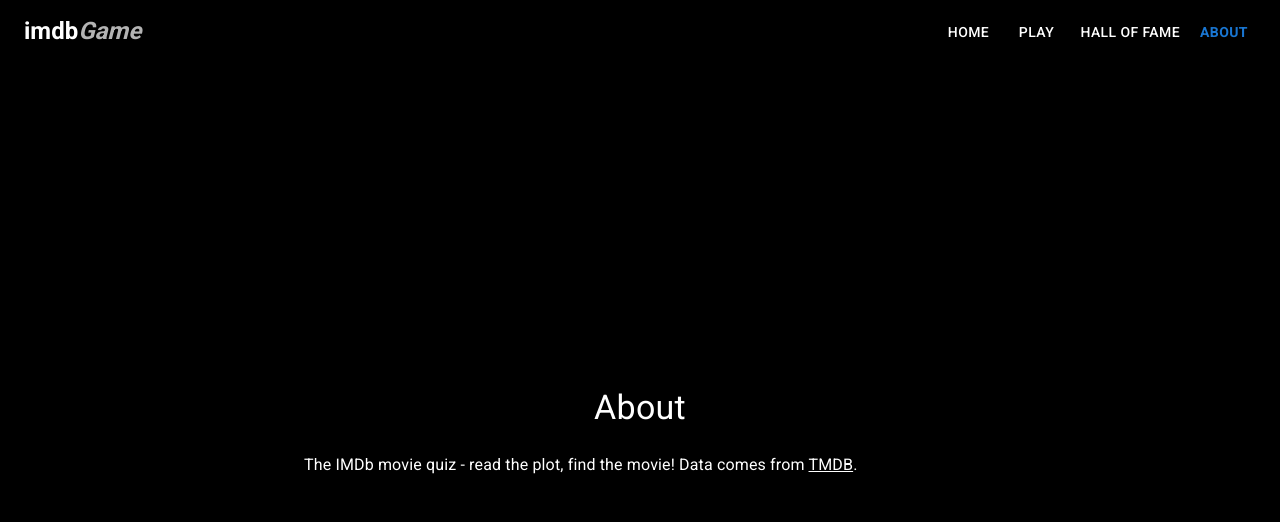
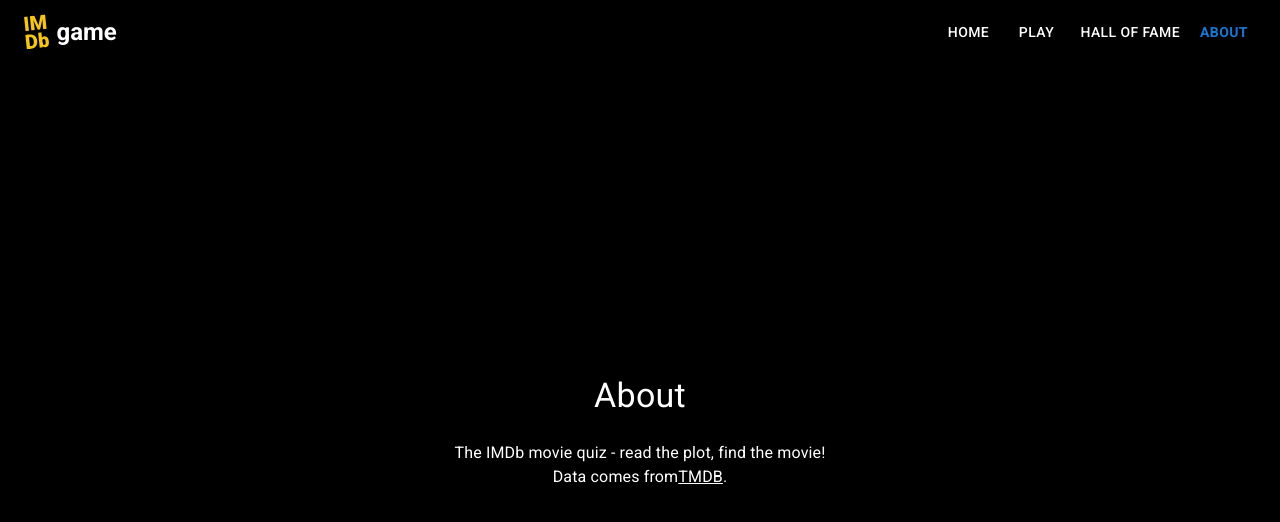
Before and after one commit to nmdurand/imdb-game, a Next.js app: page /about in a window 1280 px wide. Shown: the top 522 px of the page. Built offline with nearby package versions, Linux system fonts and the light colour scheme.

Commit message:
Various visual updates

```diff
--- a/src/app/about/page.tsx
+++ b/src/app/about/page.tsx
@@ -6,8 +6,10 @@
       <Typography variant="h4" className="text-center">
         About
       </Typography>
-      <Typography variant="body1">
-        The IMDb movie quiz - read the plot, find the movie! Data comes from{" "}
+      <Typography variant="body1" className="text-center">
+        The IMDb movie quiz - read the plot, find the movie!
+        <br />
+        Data comes from
         <a href="https://www.themoviedb.org" className="underline">
           TMDB
         </a>
--- a/src/app/layout.tsx
+++ b/src/app/layout.tsx
@@ -4,6 +4,7 @@
 import "@fontsource/roboto/400.css";
 import "@fontsource/roboto/500.css";
 import "@fontsource/roboto/700.css";
+import "@fontsource/roboto/900.css";
 import { Header } from "@/components/Header";
 
 export const metadata: Metadata = {
--- a/src/components/Header.tsx
+++ b/src/components/Header.tsx
@@ -33,15 +33,24 @@
         <Toolbar className="flex items-center justify-between gap-4">
           <Link
             href="/"
-            className="no-underline text-inherit"
-            aria-label="imdbGame"
+            className="no-underline text-inherit flex items-center gap-2 leading-none"
+            aria-label="IMDb game"
           >
+            <Typography
+              variant="h6"
+              component="div"
+              className="font-black text-center leading-[0.9] -rotate-6"
+              style={{ color: "#f5c518" }}
+            >
+              <div>IM</div>
+              <div>Db</div>
+            </Typography>
             <Typography
               variant="h5"
               component="span"
               className="font-bold leading-none"
             >
-              imdb<span className="italic opacity-70">Game</span>
+              game
             </Typography>
           </Link>
 
--- a/src/components/Home.tsx
+++ b/src/components/Home.tsx
@@ -6,9 +6,18 @@
 export function Home() {
   return (
     <div className="flex flex-col items-center gap-12 text-center max-w-xl">
-      <div className="flex flex-col items-center leading-none">
+      <div className="flex items-center gap-3 leading-none">
+        <Typography
+          variant="h2"
+          component="div"
+          className="font-black text-center leading-[0.9] -rotate-6"
+          style={{ color: "#f5c518" }}
+        >
+          <div>IM</div>
+          <div>Db</div>
+        </Typography>
         <Typography variant="h2" component="span" className="font-bold">
-          imdb<span className="italic opacity-70">Game</span>
+          game
         </Typography>
       </div>
       <Typography variant="body1" className="opacity-80 text-pretty">
```
Also changed, not shown: src/app/icon.svg.
